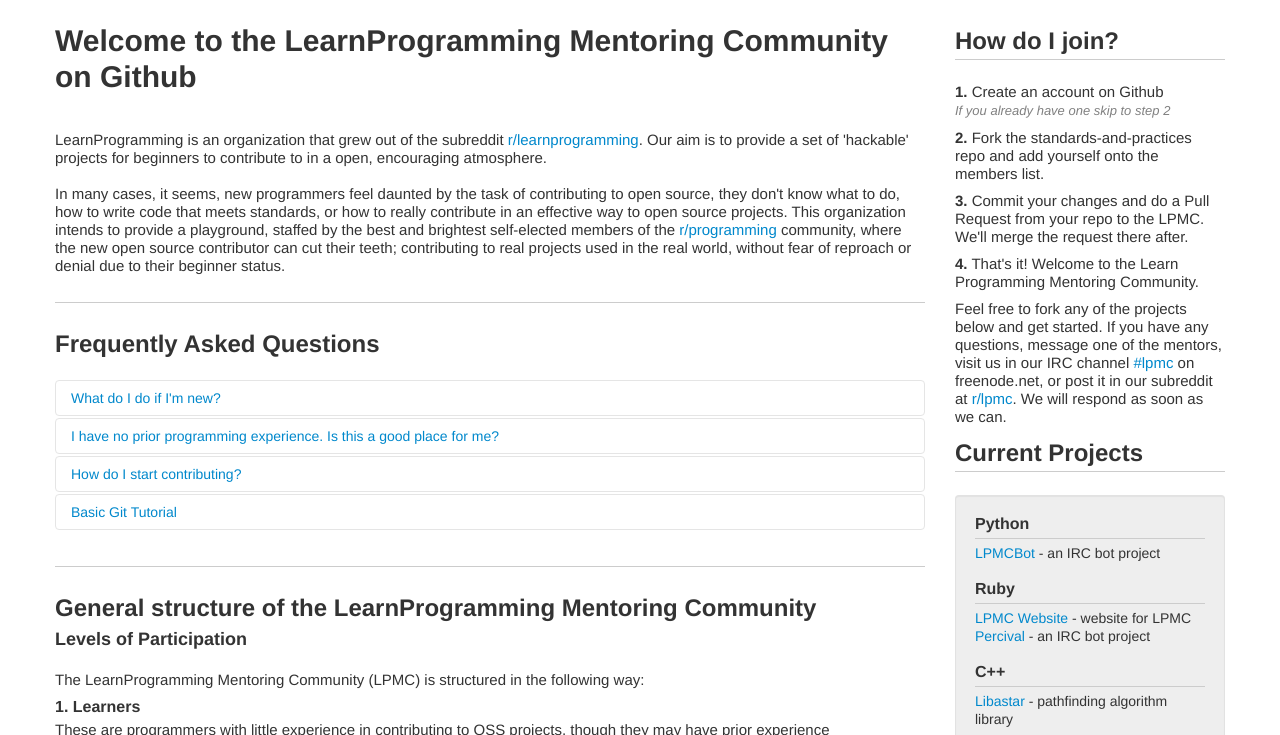
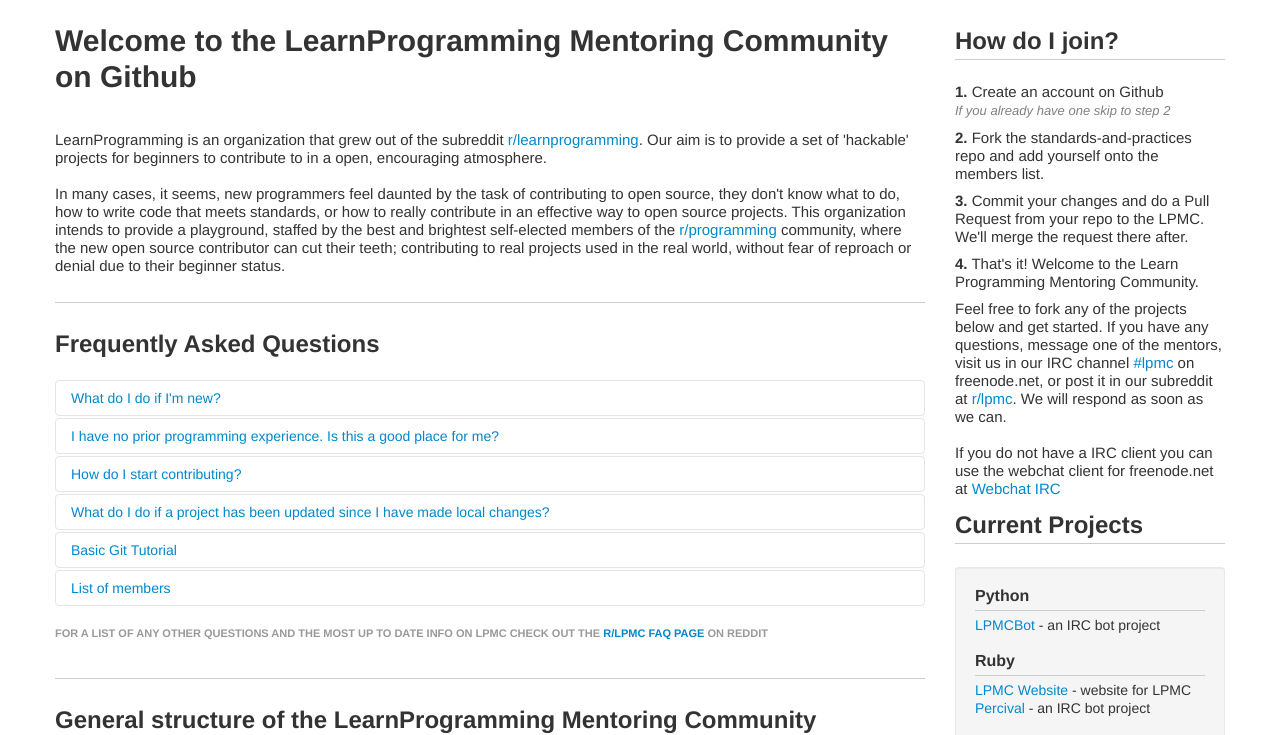
Before and after one commit to shenal/learnprogramming.github.com, a plain HTML site: page index.html in a window 1280 px wide. Shown: the part 57-792 px from the top of the page. Drawn offline with nearby package versions, Linux system fonts and the light colour scheme.

Commit message:
updating FAQ - in progress

```diff
--- a/css/style.css
+++ b/css/style.css
@@ -2,6 +2,5 @@ body{background:white;font-size:14px}
 h4{font-size:16px;padding-bottom:5px}p{font-size:15px}
 .navbar #logo{float:left;margin-right:10px;font-size:1.6em;color:white;letter-spacing:-1px;padding-top:6px;font-weight:normal;line-height:1}
 .navbar #logo:hover{text-decoration:none}img#cat{padding-top:5px}.space{height:80px}.space2{height:20px}.line{border-top:1px solid #ccc;padding-bottom:5px}
-.well{background-color:#eee}
 .rotate{-webkit-transition-duration:.6s;-moz-transition-duration:.6s;-o-transition-duration:.6s;transition-duration:.6s;-webkit-transition-property:-webkit-transform;-moz-transition-property:-moz-transform;-o-transition-property:-o-transform;transition-property:transform;overflow:hidden}
 .rotate:hover{-webkit-transform:rotate(360deg);-moz-transform:rotate(360deg);-o-transform:rotate(360deg)}
--- a/index.html
+++ b/index.html
@@ -14,7 +14,6 @@
 	<script type="text/javascript" src="js/bootstrap.min.js"></script>
 </head>
 <body>
-	<a name="top"></a>
 	<div class="navbar navbar-fixed-top">
 		<div class="navbar-inner">
 	    	<div class="container">
@@ -54,7 +53,22 @@
 				  </div>
 				  <div id="collapseOne" class="accordion-body collapse" style="height: 0px; ">
 				    <div class="accordion-inner">
-				      Anim pariatur cliche reprehenderit, enim eiusmod high life accusamus terry richardson ad squid. 3 wolf moon officia aute, non cupidatat skateboard dolor brunch. Food truck quinoa nesciunt laborum eiusmod. Brunch 3 wolf moon tempor, sunt aliqua put a bird on it squid single-origin coffee nulla assumenda shoreditch et. Nihil anim keffiyeh helvetica, craft beer labore wes anderson cred nesciunt sapiente ea proident. Ad vegan excepteur butcher vice lomo. Leggings occaecat craft beer farm-to-table, raw denim aesthetic synth nesciunt you probably haven't heard of them accusamus labore sustainable VHS.
+				    	<p>Below are some basic steps to get you started with the Learn Programming Mentoring Community<br>
+				    	<ol>
+					    	<li>Learn how to use Git with GitHub. We suggest the following resources:</li>
+					     	<ul class="unstyled">
+								<li><a href="https://help.github.com/categories/54/articles">Github Help</a></li>
+								<li><a href="http://try.github.com">Interactive git tutorial by github</a></li>
+								<li><a href="http://git-scm.com/documentation">Git documentation</a></li>
+							</ul><br>
+							<li>Once you've familiarized yourself with git and github, fork the standards-and-practices repo and add yourself to members.md</li>
+							<ul class="unstyled"><li><a href="https://help.github.com/articles/fork-a-repo">Fork a repo</a></li></ul><br>
+							<li>After adding yourself to the list you can submit a Pull Request back to the LPMC standards-and-practices repo</li>
+							<ul class="unstyled"><a href="https://help.github.com/articles/using-pull-requests">Using Pull Requests</a></li></ul><br>
+							<li>At this point you should be familiar with the basic processes required to fork the projects you want to contribute to as well as requesting that code be pulled back to the project. All that is left now is to pick a project you want to work on and get started.</li>
+						</ol>
+						<p>If you need help with any of the steps in this process, choosing or working on these projects, learning the languages, etc. feel free to contact any of the project leaders or mentors listed on the LPMC member list. A link to this list is in the section titled "List of members"</p>
+						<p>We also strongly encourage our members to join the IRC channel #lpmc on freenode.net. It enables us to provide quick feedback to answer your questions and a place for you to interact with other members.</p>
 				    </div>
 				  </div>
 				</div>
@@ -64,7 +78,8 @@
 				  </div>
 				  <div id="collapseTwo" class="accordion-body collapse">
 				    <div class="accordion-inner">
-				      Anim pariatur cliche reprehenderit, enim eiusmod high life accusamus terry richardson ad squid. 3 wolf moon officia aute, non cupidatat skateboard dolor brunch. Food truck quinoa nesciunt laborum eiusmod. Brunch 3 wolf moon tempor, sunt aliqua put a bird on it squid single-origin coffee nulla assumenda shoreditch et. Nihil anim keffiyeh helvetica, craft beer labore wes anderson cred nesciunt sapiente ea proident. Ad vegan excepteur butcher vice lomo. Leggings occaecat craft beer farm-to-table, raw denim aesthetic synth nesciunt you probably haven't heard of them accusamus labore sustainable VHS.
+				    The Learn Programming Mentoring Community is meant for beginners as a good place to start and really the whole point of the LPMC. We have people who are experienced who can help mentor you through the projects and help anyone who has little or no experience get started. Any questions you have about the process you can ask in our subreddit at <a href="http://www.reddit.com/r/lpmc">r/lpmc</a> or you can visit the IRC (internet relay chat) we have on freenode.net at <a href="irc://irc.freenode.net/lpmc">#lpmc</a>. We have various projects in different languages that are meant to be entry points for anyone to join in with. Some tasks will be easy for beginners and others will scale the difficulty up to give everyone a challenge.<br><br>
+				    For information on getting started please see the FAQ sections "What do I do if I'm new?" followed by "How do I start contributing?"
 				    </div>
 				  </div>
 				</div>
@@ -74,21 +89,47 @@
 				  </div>
 				  <div id="collapseThree" class="accordion-body collapse">
 				    <div class="accordion-inner">
-				      Anim pariatur cliche reprehenderit, enim eiusmod high life accusamus terry richardson ad squid. 3 wolf moon officia aute, non cupidatat skateboard dolor brunch. Food truck quinoa nesciunt laborum eiusmod. Brunch 3 wolf moon tempor, sunt aliqua put a bird on it squid single-origin coffee nulla assumenda shoreditch et. Nihil anim keffiyeh helvetica, craft beer labore wes anderson cred nesciunt sapiente ea proident. Ad vegan excepteur butcher vice lomo. Leggings occaecat craft beer farm-to-table, raw denim aesthetic synth nesciunt you probably haven't heard of them accusamus labore sustainable VHS.
+				      Comming Soon!
 				    </div>
 				  </div>
 				</div>
 				<div class="accordion-group">
 				  <div class="accordion-heading">
-				    <a class="accordion-toggle" data-toggle="collapse" data-parent="#accordion2" href="#collapseFour">Basic Git Tutorial</a>
+				    <a class="accordion-toggle" data-toggle="collapse" data-parent="#accordion2" href="#collapseFour"> What do I do if a project has been updated since I have made local changes?</a>
 				  </div>
 				  <div id="collapseFour" class="accordion-body collapse">
 				    <div class="accordion-inner">
-				      Anim pariatur cliche reprehenderit, enim eiusmod high life accusamus terry richardson ad squid. 3 wolf moon officia aute, non cupidatat skateboard dolor brunch. Food truck quinoa nesciunt laborum eiusmod. Brunch 3 wolf moon tempor, sunt aliqua put a bird on it squid single-origin coffee nulla assumenda shoreditch et. Nihil anim keffiyeh helvetica, craft beer labore wes anderson cred nesciunt sapiente ea proident. Ad vegan excepteur butcher vice lomo. Leggings occaecat craft beer farm-to-table, raw denim aesthetic synth nesciunt you probably haven't heard of them accusamus labore sustainable VHS.
+				    	<p>Run the following commands in Git to update your local repository:</p>
+				    	<pre># Fetches any new changes from the original repo<br>git fetch upstream<br># Merges any changes fetched into your working files<br>git merge upstream/master</pre>
+				    	<p>If you are prompted to resolve merge conflicts, try the following command:</p>
+				    	<pre>git mergetool</pre>
+				    	<p>You can also consult the <a href="http://www.kernel.org/pub/software/scm/git/docs/v1.7.3/user-manual.html#resolving-a-merge">Git User's Manual - Resolving a Merge</a></p>
+				    	<p>After your repository has been updated, you can submit a pull request to merge your changes with the official project.</p>
+				    </div>
+				  </div>
+				</div>
+				<div class="accordion-group">
+				  <div class="accordion-heading">
+				    <a class="accordion-toggle" data-toggle="collapse" data-parent="#accordion2" href="#collapseFive">Basic Git Tutorial</a>
+				  </div>
+				  <div id="collapseFive" class="accordion-body collapse">
+				    <div class="accordion-inner">
+				      Comming Soon!
+				    </div>
+				  </div>
+				</div>
+				<div class="accordion-group">
+				  <div class="accordion-heading">
+				    <a class="accordion-toggle" data-toggle="collapse" data-parent="#accordion2" href="#collapseSix">List of members</a>
+				  </div>
+				  <div id="collapseSix" class="accordion-body collapse">
+				    <div class="accordion-inner">
+				      View the most recent list of members here <a href="https://github.com/LearnProgramming/standards-and-practices/blob/master/members.md">LPMC Members list</a>. Feel free to contact any of the mentors and/or project leaders if you have any questions regarding the LPMC or OSS projects.
 				    </div>
 				  </div>
 				</div>
 				</div>
+				<h6>For a list of any other questions and the most up to date info on LPMC check out the <a href="#">r/lpmc FAQ page</a> on reddit</h6><br>
 				<br><div class="line"></div><br>
 				<h2>General structure of the LearnProgramming Mentoring Community<h2/>
 				<h3>Levels of Participation</h3><br>
@@ -120,8 +161,7 @@
 				<h4>Regarding this document</h4>
 				<p>Though it is written in a formal tone, this document should be taken informally in most respects except for regarding the ranking structure in "Levels of Participation" above. The only truly important thing this document does do and should be regarded is set up an ideal structure which we can all aim to implement. This document can and should be changed through pull requests, which should only be approved by the Chief Mentors after discussion and a vote.</p>
 				<h4>Regarding the standards-and-practices repo</h4>
-				<p>In general, this repo is administrated directly by the Chief Mentors, though as with all repos, everyone is encouraged to make pull requests regarding policy changes to it, or -- if they feel they cannot write the policy change appropriately -- to file an issue with a description of their suggestion which may then be crafted into a properly worded pull request. As with all LPMC repos, Pull Request rejection should always be paired with explanation as to why it was rejected, and -- if applicable -- what could be done to improve it for potential later acceptance.</p>
-				<div class="top hidden-phone"><a href="#top">Back to Top</a><br><br></div>
+				<p>In general, this repo is administrated directly by the Chief Mentors, though as with all repos, everyone is encouraged to make pull requests regarding policy changes to it, or -- if they feel they cannot write the policy change appropriately -- to file an issue with a description of their suggestion which may then be crafted into a properly worded pull request. As with all LPMC repos, Pull Request rejection should always be paired with explanation as to why it was rejected, and -- if applicable -- what could be done to improve it for potential later acceptance.</p><br>
 			</div> <!-- end span 9 -->
 			<div class="space visible-desktop"></div>
 			<div class="space2 hidden-desktop"></div>
@@ -132,7 +172,7 @@
 				<p><b>2.</b> Fork the standards-and-practices repo and add yourself onto the members list.</p>
 				<p><b>3.</b> Commit your changes and do a Pull Request from your repo to the LPMC. We'll merge the request there after.</p>
 				<p><b>4.</b> That's it! Welcome to the Learn Programming Mentoring Community.</p>
-				<p>Feel free to fork any of the projects below and get started. If you have any questions, message one of the mentors, visit us in our IRC channel <a href="irc://irc.freenode.net/lpmc">#lpmc</a> on freenode.net, or post it in our subreddit at <a href="http://www.reddit.com/r/lpmc/">r/lpmc</a>. We will respond as soon as we can.</p>
+				<p>Feel free to fork any of the projects below and get started. If you have any questions, message one of the mentors, visit us in our IRC channel <a href="irc://irc.freenode.net/lpmc">#lpmc</a> on freenode.net, or post it in our subreddit at <a href="http://www.reddit.com/r/lpmc/">r/lpmc</a>. We will respond as soon as we can.<br><br>If you do not have a IRC client you can use the webchat client for freenode.net at <a href="http://webchat.freenode.net/">Webchat IRC</a>
 				<h2>Current Projects</h2>
 				<div class="line"></div><br>
 				<div class="well">
@@ -154,7 +194,6 @@
 					<div class="line"></div>
 					<a href="https://github.com/LearnProgramming/RedditWeather">RedditWeather</a> - weather app for iOS
 				</div> <!-- end well -->
-				<div class="top visible-phone"><a href="#top">Back to Top</a><br><br></div>
 			</div> <!-- end span3 -->
 		</div> <!-- end row -->
 	</div> <!-- end container -->
```
